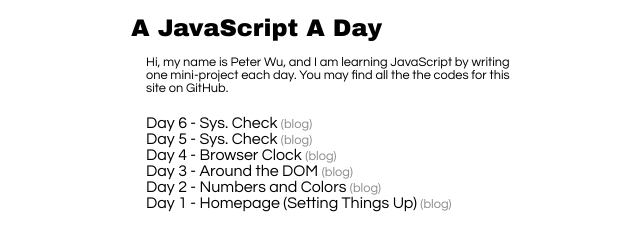
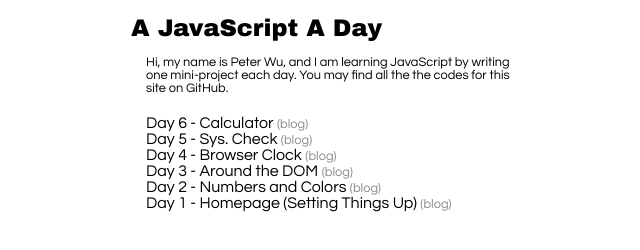
Before and after one commit to peianwu/peianwu, a website: page public/index.html in a window 1280 px wide. Shown: the full height of the page, 129-769 px from the left. Drawn offline with Linux system fonts and the light colour scheme.

Commit message:
fixed index day 6 project name

```diff
--- a/public/index.html
+++ b/public/index.html
@@ -13,7 +13,7 @@
 			<div class="title"><h2>A JavaScript A Day<h2></div>
 			<div class="about">Hi, my name is Peter Wu, and I am learning JavaScript by writing one mini-project each day. You may find all the the codes for this site on <a href="https://github.com/peianwu/peianwu">GitHub</a>.</div>
 			<div class="projects">
-				<div>Day 6 - <a href="static/calculator.html">Sys. Check</a> <span class="blog-link">(<a href="blog.html#day_6">blog</a>)</span></div>
+				<div>Day 6 - <a href="static/calculator.html">Calculator</a> <span class="blog-link">(<a href="blog.html#day_6">blog</a>)</span></div>
 				<div>Day 5 - <a href="static/sys_check.html">Sys. Check</a> <span class="blog-link">(<a href="blog.html#day_5">blog</a>)</span></div>
 				<div>Day 4 - <a href="static/clock.html">Browser Clock</a> <span class="blog-link">(<a href="blog.html#day_4">blog</a>)</span></div>
 				<div>Day 3 - <a href="static/around_the_dom.html">Around the DOM</a> <span class="blog-link">(<a href="blog.html#day_3">blog</a>)</span></div>
```
